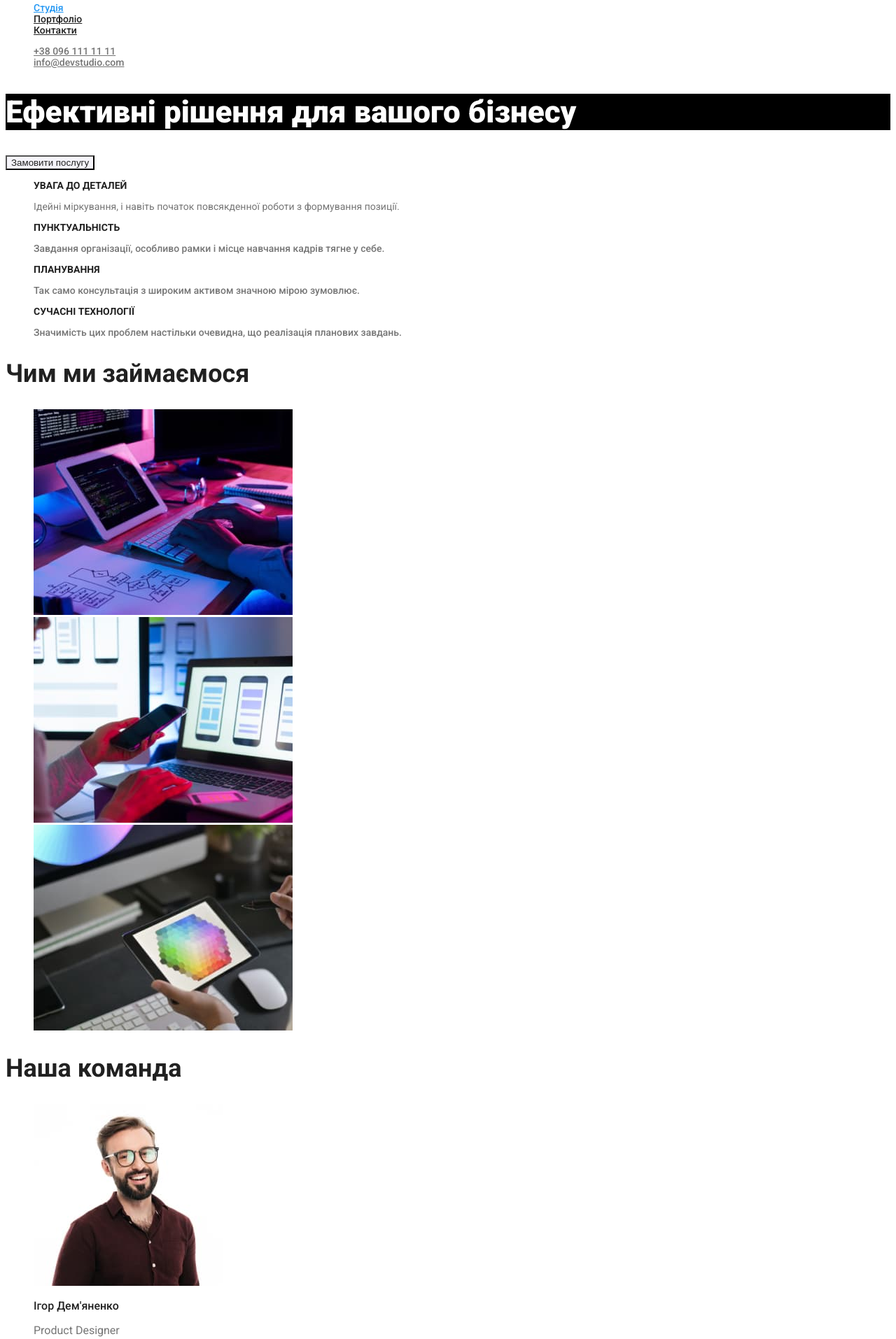
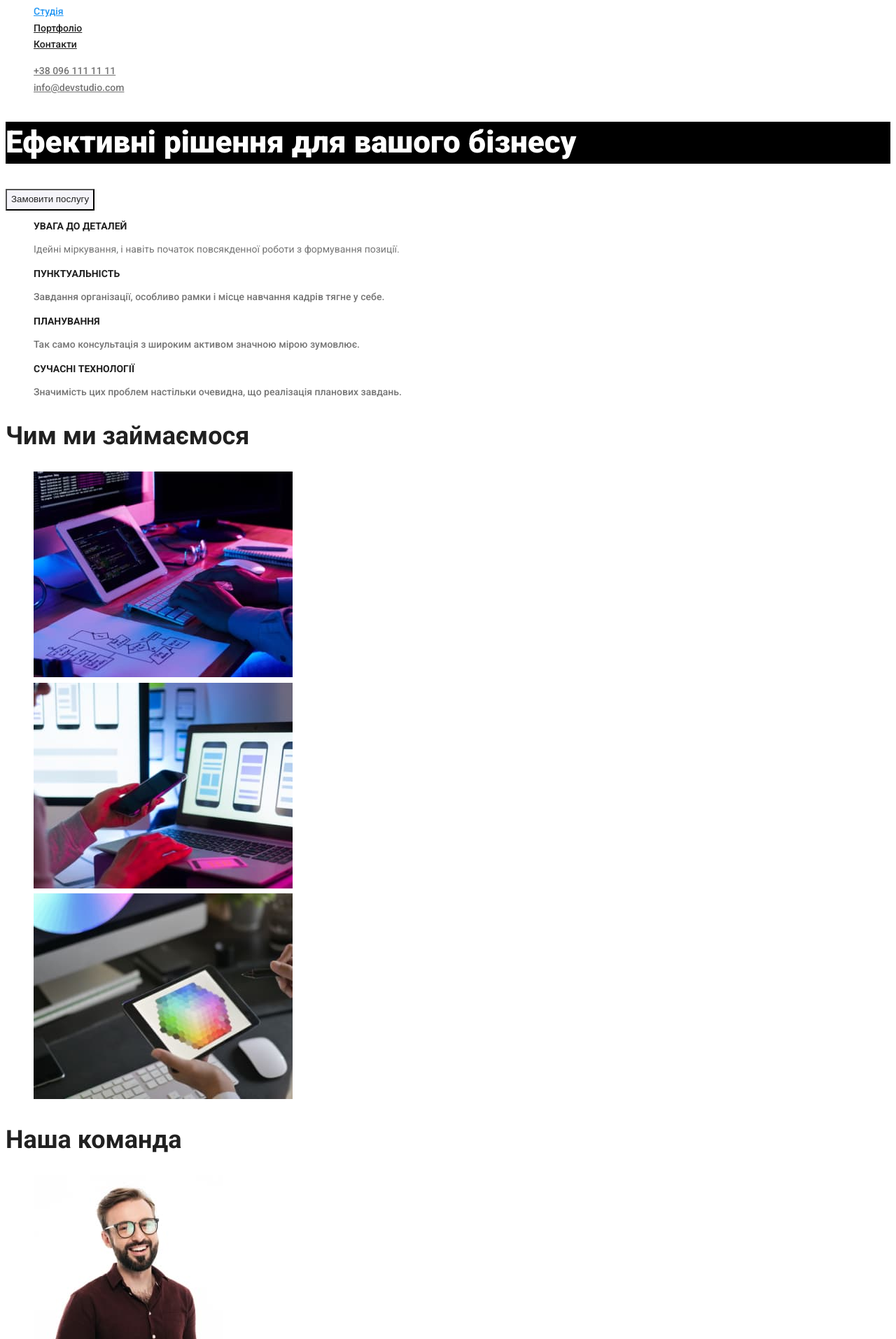
Before and after one commit to stoletoff/goit-markup-hw-02, a plain HTML site: page index.html in a window 1280 px wide. Shown: the part 49-1963 px from the top of the page at 70% size. Drawn offline with Linux system fonts and the light colour scheme.

Commit message:
add: line-weight

```diff
--- a/css/styles.css
+++ b/css/styles.css
@@ -22,6 +22,7 @@ body {
     font-size: 14px;
     font-weight:500;
     font-family: 'Roboto', sans-serif;
+    line-height: 1.7;
 }
 
 .logo {
@@ -29,6 +30,7 @@ body {
     font-size: 26px;
     font-family: 'Raleway', sans-serif;
     font-weight:700;
+    line-height: 1.2;
 }
 
 .accent {
@@ -39,6 +41,7 @@ body {
 
 .site-nav .link{
     color:var(--secondary-text-color);
+    line-height: 1.15;
 }
 
 .site-nav .link:hover,
@@ -53,6 +56,7 @@ body {
 
 .auth-nav .link{
     color:var(--primary-text-color);
+    line-height: 1.15;
 }
 
 .auth-nav .link:hover,
@@ -66,6 +70,7 @@ body {
     background-color: #000000;
     font-size: 44px;
     font-weight: 900;
+    line-height: 1.35;
 }
 
 /* Button */
@@ -73,6 +78,7 @@ body {
     color:var(--secondary-text-color);
     background-color: #F5F4FA;
     cursor: pointer;
+    line-height: 1.875;
 }
 .button:hover,
 .button:focus {
@@ -85,6 +91,7 @@ body {
     color:var(--secondary-text-color);
     font-size:36px;
     font-weight: 700;
+    line-height: 1.15;
 }
 
 /* Feature-list */
@@ -92,6 +99,7 @@ body {
     color:var(--secondary-text-color);
     font-size: 14px;
     font-weight: 700;
+    line-height: 1.15;
 }
 
 .feature-list .paragraph {
@@ -103,11 +111,13 @@ body {
     color:var(--secondary-text-color);
     font-size: 16px;
     font-weight: 500;
+    line-height: 1.1875;
 }
 
 .comand-list .paragraph {
     font-size: 16px;
     font-weight: 400;
+    line-height: 1.15;
 }
 
 
@@ -137,6 +147,8 @@ body {
     background-color: #F5F4FA;
     font-size: 16px;
     font-weight: 500;
+    line-height: 1.625;
+
 }
 
 .site-filter .link:hover,
@@ -158,12 +170,13 @@ body {
     color:var(--secondary-text-color);
     font-size: 18px;
     font-weight:700;
-
+    line-height: 2;
 }
 
 .project-paragraph {
     font-size: 16px;
     font-weight: 400;
+    line-height: 1.875;
 }
 
 .hero-close {
```
